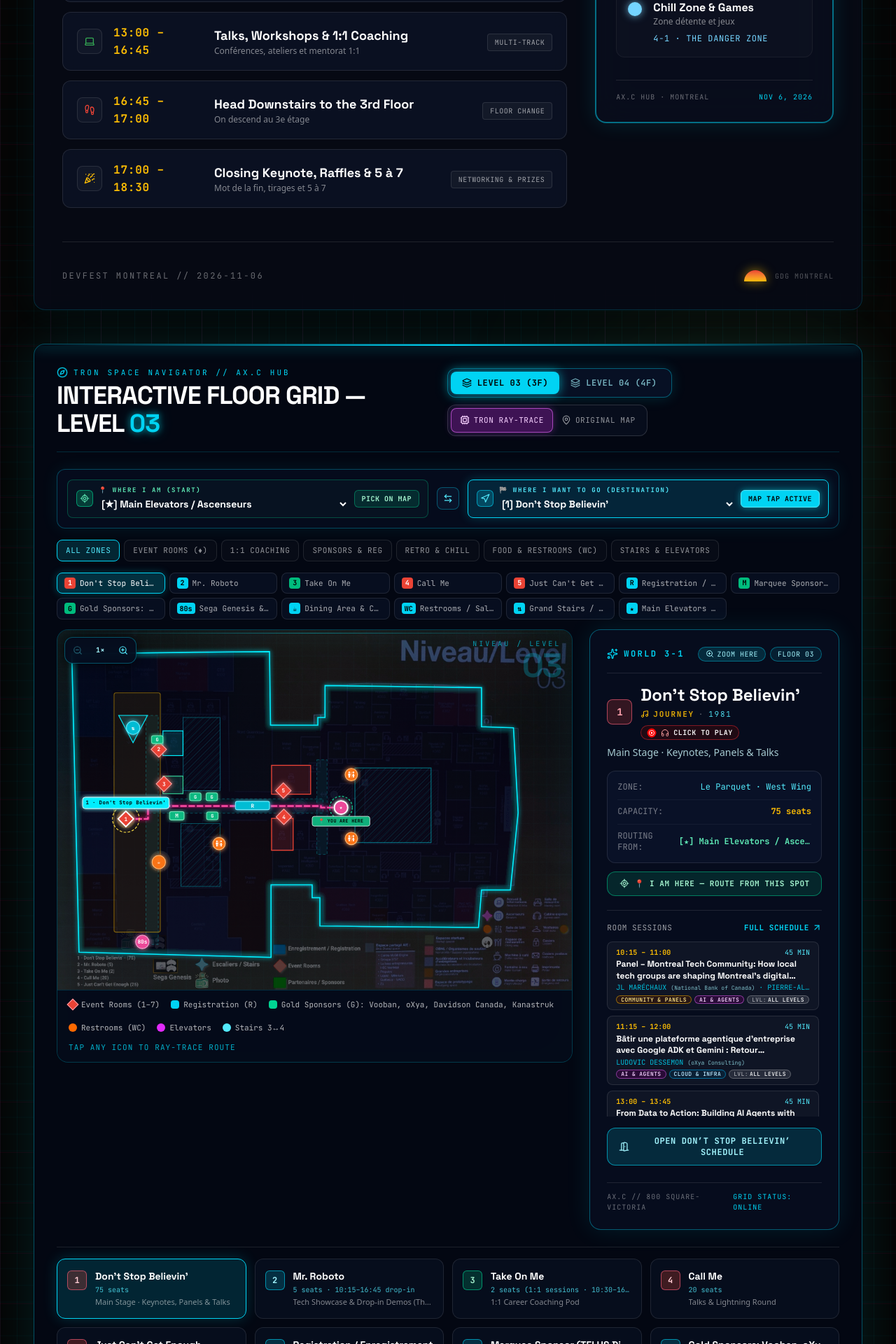
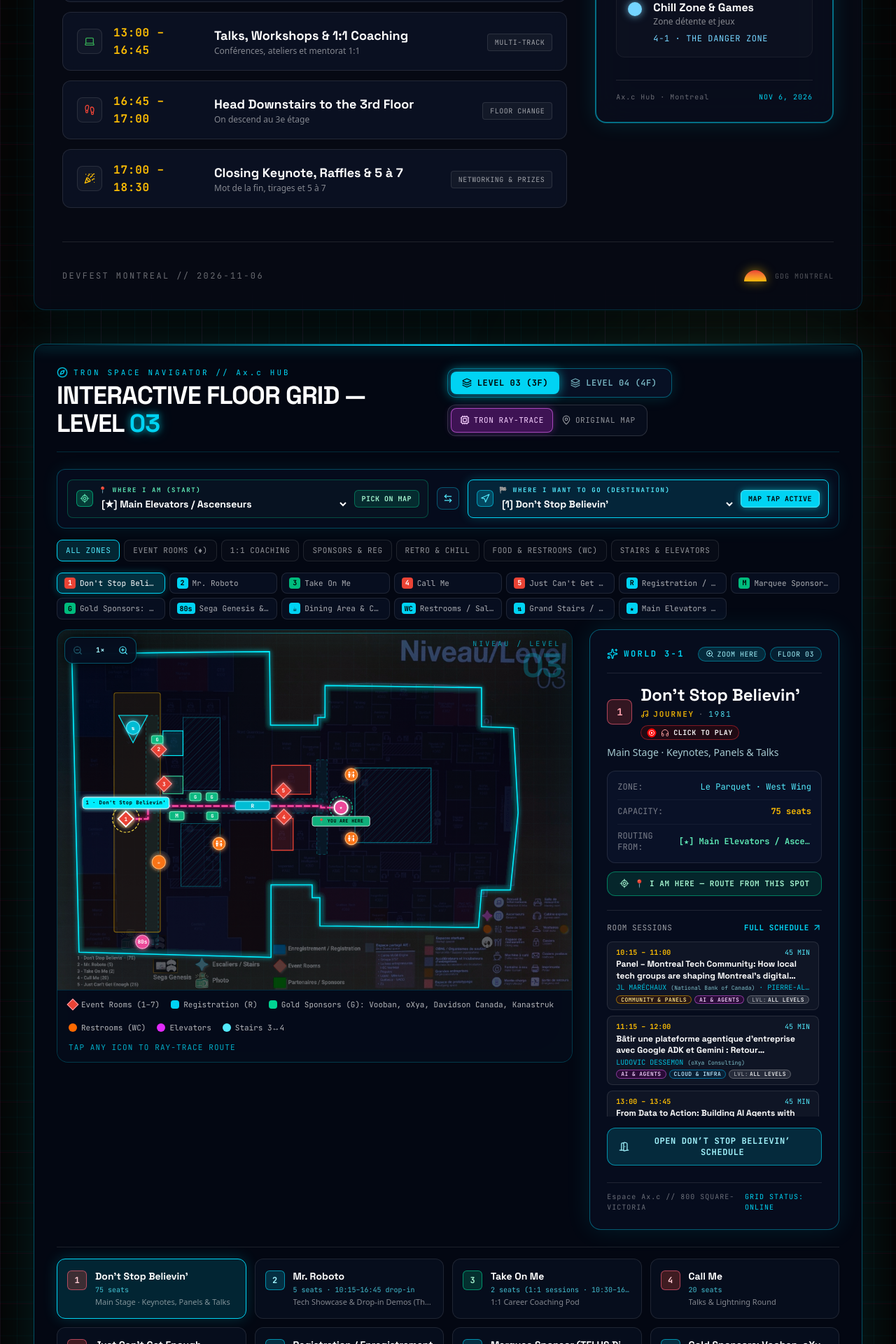
Before and after one commit to AndroidMontreal/DevFest2026, a Next.js app: page /en/schedule in a window 1280 px wide. Shown: the part 1760-3680 px from the top of the page at 70% size. Built offline with nearby package versions, Linux system fonts and the light colour scheme.

Commit message:
fix: update Espace AX.C to Espace Ax.c across all copy and UI badges

```diff
--- a/src/components/home/about-section.tsx
+++ b/src/components/home/about-section.tsx
@@ -87,7 +87,7 @@
           />
           <div className="absolute inset-0 bg-gradient-to-t from-black/75 via-transparent to-transparent pointer-events-none" />
           <div className="absolute bottom-4 left-4 font-mono-tech text-[10px] tracking-widest text-white/60 bg-black/60 px-3 py-1 rounded border border-white/5 backdrop-blur-sm">
-            Ax.C Hub
+            Ax.c Hub
           </div>
         </div>
 
@@ -129,8 +129,8 @@
                 <span className="font-mono-tech text-xs font-bold text-google-green bg-google-green/10 px-2 py-0.5 rounded border border-google-green/20">
                   [ {venueBlock.id} ]
                 </span>
-                <span className="font-mono-tech text-[10px] tracking-[0.25em] text-white/40 uppercase">
-                  Ax.C Hub
+                <span className="font-mono-tech text-[10px] tracking-[0.25em] text-white/40">
+                  Ax.c Hub
                 </span>
               </div>
 
@@ -173,7 +173,7 @@
                   </svg>
                 </div>
                 <div className="min-w-0 flex-1">
-                  <div className="text-white/80 font-bold uppercase tracking-wider text-[10px] truncate">
+                  <div className="text-white/80 font-bold tracking-wider text-[10px] truncate">
                     {about.venueAddress}
                   </div>
                 </div>
--- a/src/components/home/hero-bottom-hud.tsx
+++ b/src/components/home/hero-bottom-hud.tsx
@@ -64,7 +64,7 @@
           </div>
           <div className="flex items-center gap-3">
             <MapPin className="w-4 h-4 text-google-red" />
-            <span className="font-mono-tech uppercase tracking-wider text-xs text-white/90">
+            <span className="font-mono-tech tracking-wider text-xs text-white/90">
               {hud.location}
             </span>
           </div>
--- a/src/components/schedule/overall-day-agenda.tsx
+++ b/src/components/schedule/overall-day-agenda.tsx
@@ -208,7 +208,7 @@
 
             {/* Card Footer Decorative Badge */}
             <div className="mt-8 border-t border-white/10 pt-4 flex items-center justify-between font-mono-tech text-[10px] text-white/40 uppercase tracking-widest">
-              <span>Ax.C Hub · Montreal</span>
+              <span className="normal-case">Ax.c Hub · Montreal</span>
               <span className="text-cyan-400">Nov 6, 2026</span>
             </div>
           </div>
--- a/src/components/schedule/tron-space-navigator.tsx
+++ b/src/components/schedule/tron-space-navigator.tsx
@@ -1379,9 +1379,17 @@
               style={{ animationDuration: '12s' }}
             />
             <span className="font-mono-tech text-[10px] sm:text-[11px] uppercase tracking-[0.22em] sm:tracking-[0.28em] text-cyan-400">
-              {isFr
-                ? 'SYSTÈME DE NAVIGATION SPATIALE // AX.C HUB'
-                : 'TRON SPACE NAVIGATOR // AX.C HUB'}
+              {isFr ? (
+                <>
+                  SYSTÈME DE NAVIGATION SPATIALE //{' '}
+                  <span className="normal-case">Espace Ax.c</span>
+                </>
+              ) : (
+                <>
+                  TRON SPACE NAVIGATOR //{' '}
+                  <span className="normal-case">Ax.c</span> HUB
+                </>
+              )}
             </span>
           </div>
           <h3 className="mt-1 font-display text-xl sm:text-3xl md:text-4xl font-bold uppercase tracking-tight text-white">
@@ -3236,7 +3244,10 @@
 
           {/* Bottom Floor Directory Footer */}
           <div className="mt-6 border-t border-white/10 pt-3 flex items-center justify-between font-mono-tech text-[10px] uppercase tracking-widest text-white/40">
-            <span>AX.C // 800 SQUARE-VICTORIA</span>
+            <span>
+              <span className="normal-case">Espace Ax.c</span>
+              {' // 800 SQUARE-VICTORIA'}
+            </span>
             <span className="text-cyan-400">GRID STATUS: ONLINE</span>
           </div>
         </div>
--- a/src/messages/en/home.json
+++ b/src/messages/en/home.json
@@ -67,7 +67,7 @@
       {
         "id": "03",
         "title": "THE VENUE",
-        "content": "Ax.C Hub, a great event space at 800 Square-Victoria, downtown Montreal, right on top of the Square-Victoria-OACI metro. Several rooms, all under one roof."
+        "content": "Ax.c Hub, a great event space at 800 Square-Victoria, downtown Montreal, right on top of the Square-Victoria-OACI metro. Several rooms, all under one roof."
       }
     ]
   }
--- a/src/messages/fr/faq.json
+++ b/src/messages/fr/faq.json
@@ -7,7 +7,7 @@
   "items": [
     {
       "question": "Où se déroule l'événement DevFest Montréal 2026 ?",
-      "answer": "Le DevFest Montréal 2026 se tiendra à l'Espace AX.C, situé au 800 Square-Victoria, au centre-ville de Montréal."
+      "answer": "Le DevFest Montréal 2026 se tiendra à l'Espace Ax.c, situé au 800 Square-Victoria, au centre-ville de Montréal."
     },
     {
       "question": "Quel étage ?",
--- a/src/messages/fr/home.json
+++ b/src/messages/fr/home.json
@@ -30,7 +30,7 @@
   },
   "hud": {
     "date": "6 novembre 2026",
-    "location": "Espace AX.C, 800 Square-Victoria, Montréal"
+    "location": "Espace Ax.c, 800 Square-Victoria, Montréal"
   },
   "countdown": {
     "days": "Jours",
@@ -52,7 +52,7 @@
         "line2": "DevFest Montréal ?"
       }
     },
-    "venueAddress": "Espace AX.C, 800 Square-Victoria, Montréal",
+    "venueAddress": "Espace Ax.c, 800 Square-Victoria, Montréal",
     "blocks": [
       {
         "id": "01",
@@ -67,7 +67,7 @@
       {
         "id": "03",
         "title": "LE LIEU",
-        "content": "Espace AX.C, un superbe espace événementiel au 800 Square-Victoria, au centre-ville de Montréal, juste au-dessus du métro Square-Victoria-OACI. Plusieurs salles, toutes sous le même toit."
+        "content": "Espace Ax.c, un superbe espace événementiel au 800 Square-Victoria, au centre-ville de Montréal, juste au-dessus du métro Square-Victoria-OACI. Plusieurs salles, toutes sous le même toit."
       }
     ]
   }
--- a/src/messages/fr/schedule.json
+++ b/src/messages/fr/schedule.json
@@ -4,7 +4,7 @@
     "line1": "Horaires de la",
     "line2": "Journée"
   },
-  "description": "Aperçu général de la journée et programmation salle par salle du vendredi 6 novembre 2026 à l'Espace AX.C, au centre-ville de Montréal.",
+  "description": "Aperçu général de la journée et programmation salle par salle du vendredi 6 novembre 2026 à l'Espace Ax.c, au centre-ville de Montréal.",
   "more_info_title": "Horaire sujet à ajustements",
   "more_info_note": "L'attribution des salles et les créneaux horaires peuvent encore évoluer d'ici le 6 novembre au fur et à mesure que les créneaux libres sont complétés.",
   "tldr": {
```
